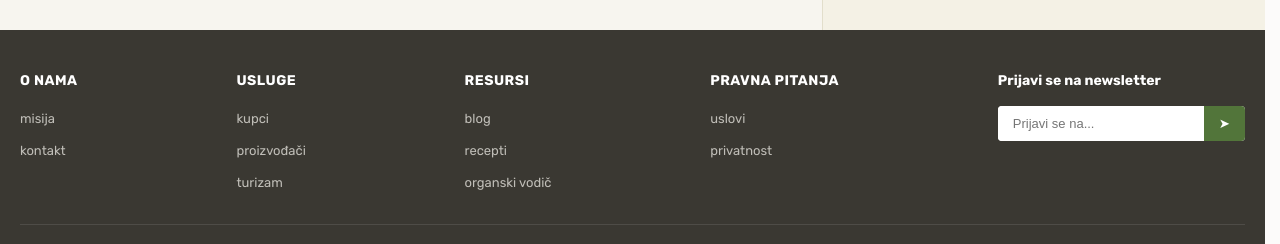
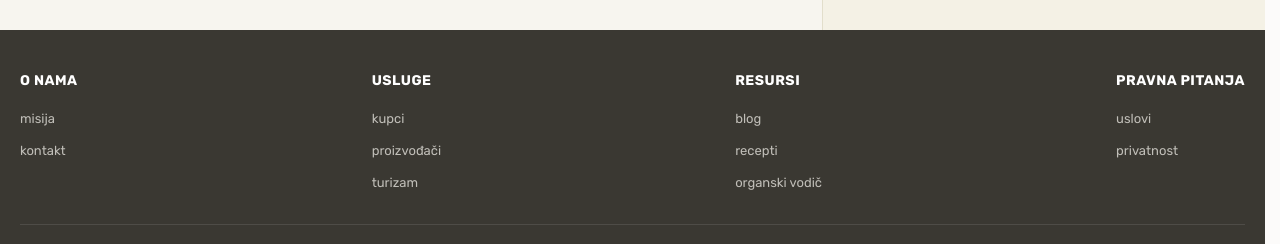
Before and after one commit to jeremycmdr/mojeselo, a React (Vite) app: page / in a window 1280 px wide. Shown: the part 1780-2024 px from the top of the page. Built offline with nearby package versions, Linux system fonts and the light colour scheme.

Commit message:
UI Update: Removed newsletter from footer

```diff
--- a/src/components/Footer/Footer.css
+++ b/src/components/Footer/Footer.css
@@ -38,33 +38,6 @@
   color: var(--white);
 }
 
-.footer-newsletter h4 {
-  color: var(--white);
-  font-size: 14px;
-  margin-bottom: 15px;
-}
-
-.newsletter-form {
-  display: flex;
-  background-color: var(--white);
-  border-radius: 4px;
-  overflow: hidden;
-}
-
-.newsletter-form input {
-  padding: 10px 15px;
-  border: none;
-  outline: none;
-  flex: 1;
-  font-size: 13px;
-}
-
-.newsletter-btn {
-  background-color: var(--primary-green);
-  color: var(--white);
-  padding: 0 15px;
-  border: none;
-}
 
 .footer-bottom {
   max-width: 1400px;
@@ -125,11 +98,6 @@
     gap: 30px 10px;
   }
 
-  .footer-newsletter {
-    grid-column: 1 / -1;
-    margin-top: 10px;
-  }
-
   .footer-bottom {
     flex-direction: column;
     text-align: center;
--- a/src/components/Footer/Footer.jsx
+++ b/src/components/Footer/Footer.jsx
@@ -39,13 +39,6 @@ const Footer = () => {
           </ul>
         </div>
 
-        <div className="footer-newsletter">
-          <h4>Prijavi se na newsletter</h4>
-          <form className="newsletter-form">
-            <input type="email" placeholder="Prijavi se na..." />
-            <button type="submit" className="newsletter-btn">➤</button>
-          </form>
-        </div>
       </div>
 
       <div className="footer-bottom">
```
